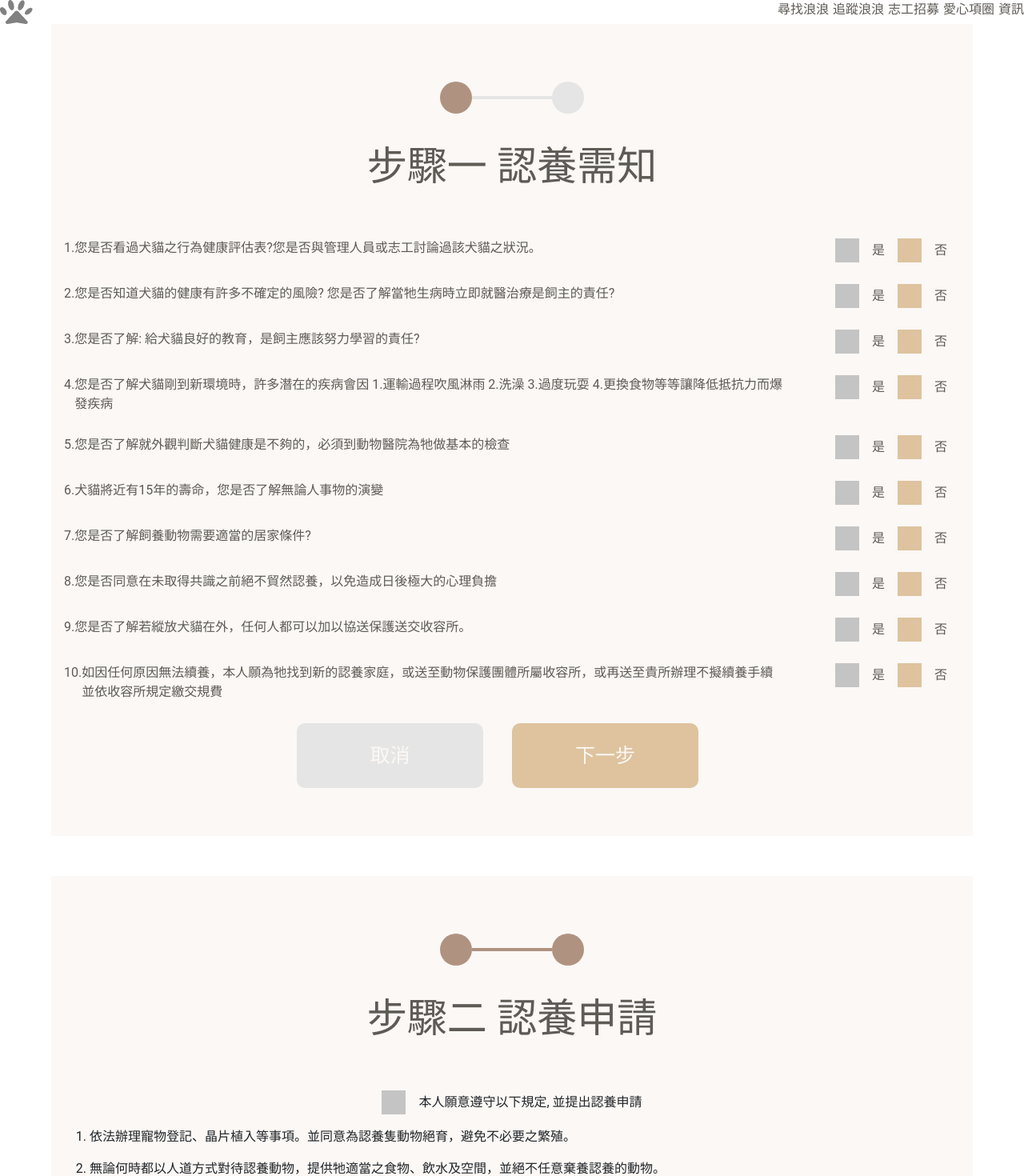
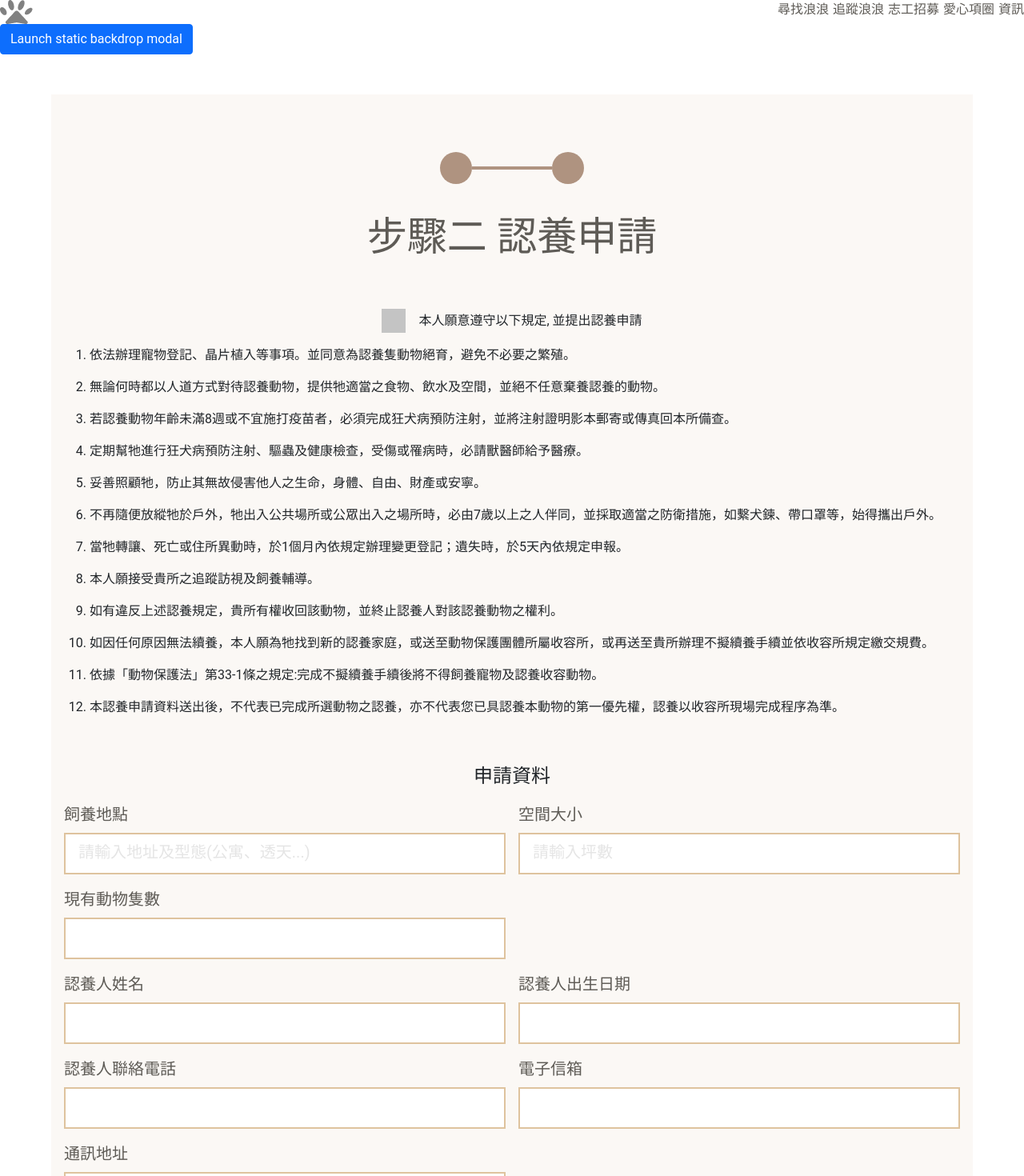
Before and after one commit to Chiahsuan-TW/pet-adoption, a Vue app: page /info in a window 1280 px wide. Shown: the top 1470 px of the page at 80% size. Built offline with nearby package versions, Linux system fonts and the light colour scheme.

Commit message:
adoption feat: BS的modal效果成功掛上去

```diff
--- a/src/views/Info.vue
+++ b/src/views/Info.vue
@@ -1,5 +1,24 @@
 <template>
-  <div class="adoption modal_layout">
+  <button
+    type="button"
+    class="btn btn-primary"
+    data-bs-toggle="modal"
+    data-bs-target="#staticBackdrop"
+  >
+    Launch static backdrop modal
+  </button>
+
+  <div
+    class="adoption modal_layout modal fade"
+    id="staticBackdrop"
+    data-bs-backdrop="static"
+    data-bs-keyboard="false"
+    tabindex="-1"
+    aria-labelledby="staticBackdropLabel"
+    aria-hidden="true"
+  >
+    <div class="modal-dialog">
+      <div class="modal-content">
         <div class="processbar">
           <span class="circle circle_1"></span>
           <span class="line"></span>
@@ -61,7 +80,9 @@
           <div class="question question_3">
             <p>
               <span>3.</span
-          ><span>您是否了解: 給犬貓良好的教育，是飼主應該努力學習的責任?</span>
+              ><span
+                >您是否了解: 給犬貓良好的教育，是飼主應該努力學習的責任?</span
+              >
             </p>
             <div class="check_box">
               <input
@@ -85,8 +106,9 @@
             <p>
               <span>4.</span
               ><span>
-            您是否了解犬貓剛到新環境時，許多潛在的疾病會因 1.運輸過程吹風淋雨
-            2.洗澡 3.過度玩耍 4.更換食物等等讓降低抵抗力而爆發疾病
+                您是否了解犬貓剛到新環境時，許多潛在的疾病會因
+                1.運輸過程吹風淋雨 2.洗澡 3.過度玩耍
+                4.更換食物等等讓降低抵抗力而爆發疾病
               </span>
             </p>
             <div class="check_box">
@@ -156,7 +178,9 @@
             </div>
           </div>
           <div class="question question_7">
-        <p><span>7.</span><span>您是否了解飼養動物需要適當的居家條件?</span></p>
+            <p>
+              <span>7.</span><span>您是否了解飼養動物需要適當的居家條件?</span>
+            </p>
             <div class="check_box">
               <input
                 type="radio"
@@ -251,10 +275,12 @@
             </div>
           </div>
           <div class="form_btn">
-        <button class="btn cancel_btn">取消</button>
+            <button class="btn cancel_btn" data-bs-dismiss="modal">取消</button>
             <button class="btn next_btn">下一步</button>
           </div>
         </form>
+      </div>
+    </div>
   </div>
 
   <div class="application modal_layout">
@@ -430,6 +456,28 @@
     }
   }
 }
+// BS modal setting
+.adoption.modal {
+  top: 50px;
+  right: 0;
+  height: 80vh;
+  .modal-dialog {
+    .modal-content {
+      border: none;
+      background-color: color.$primary;
+    }
+  }
+}
+.modal-dialog {
+  margin: 0;
+  width: 100%;
+}
+@media (min-width: 576px) {
+  .adoption .modal-dialog {
+    max-width: 100%;
+    margin: 0;
+  }
+}
 // adoption
 .adoption_form {
   color: color.$text_dark;
```
Lines whose indentation alone changed are shown as unchanged.
